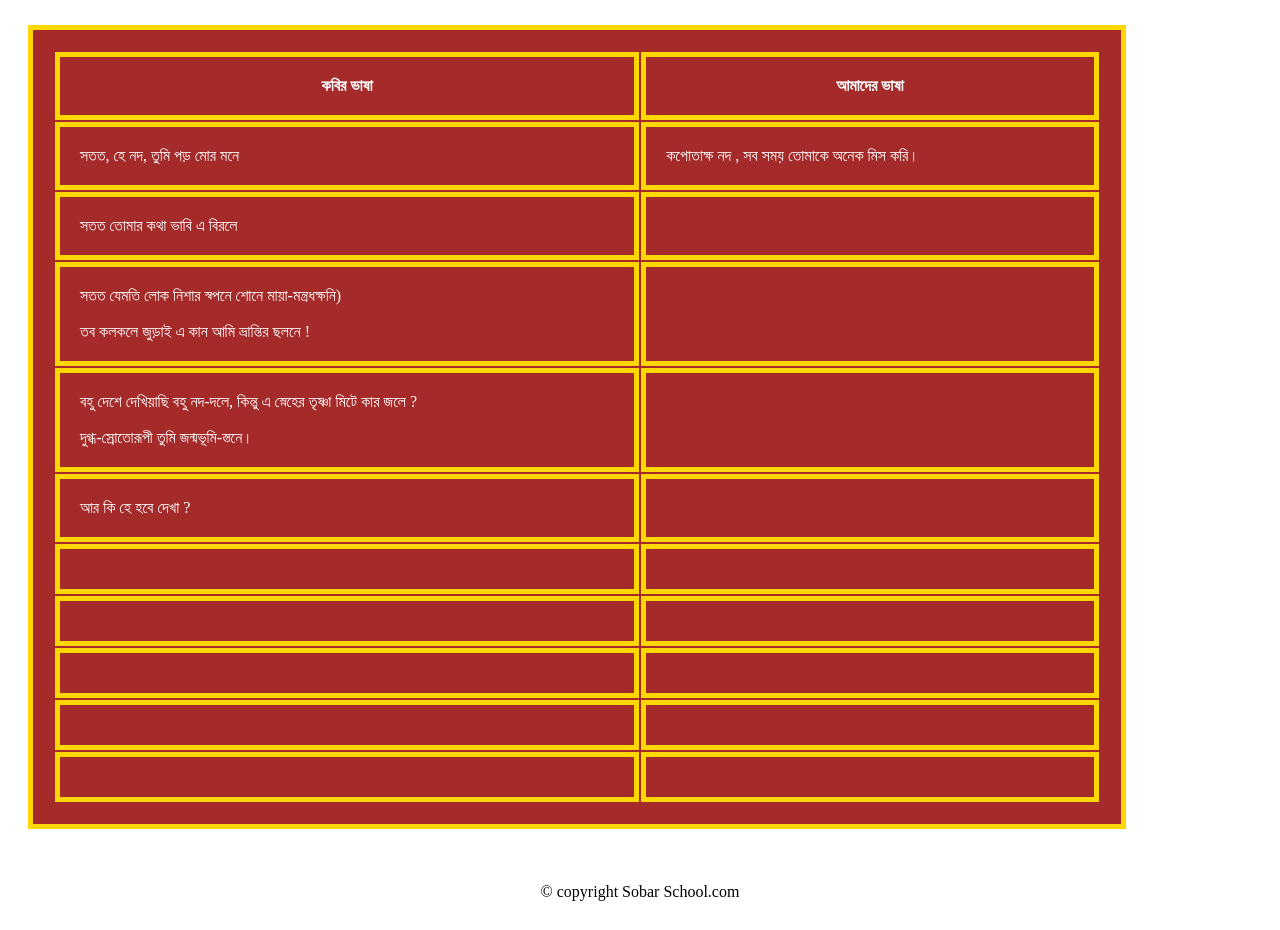
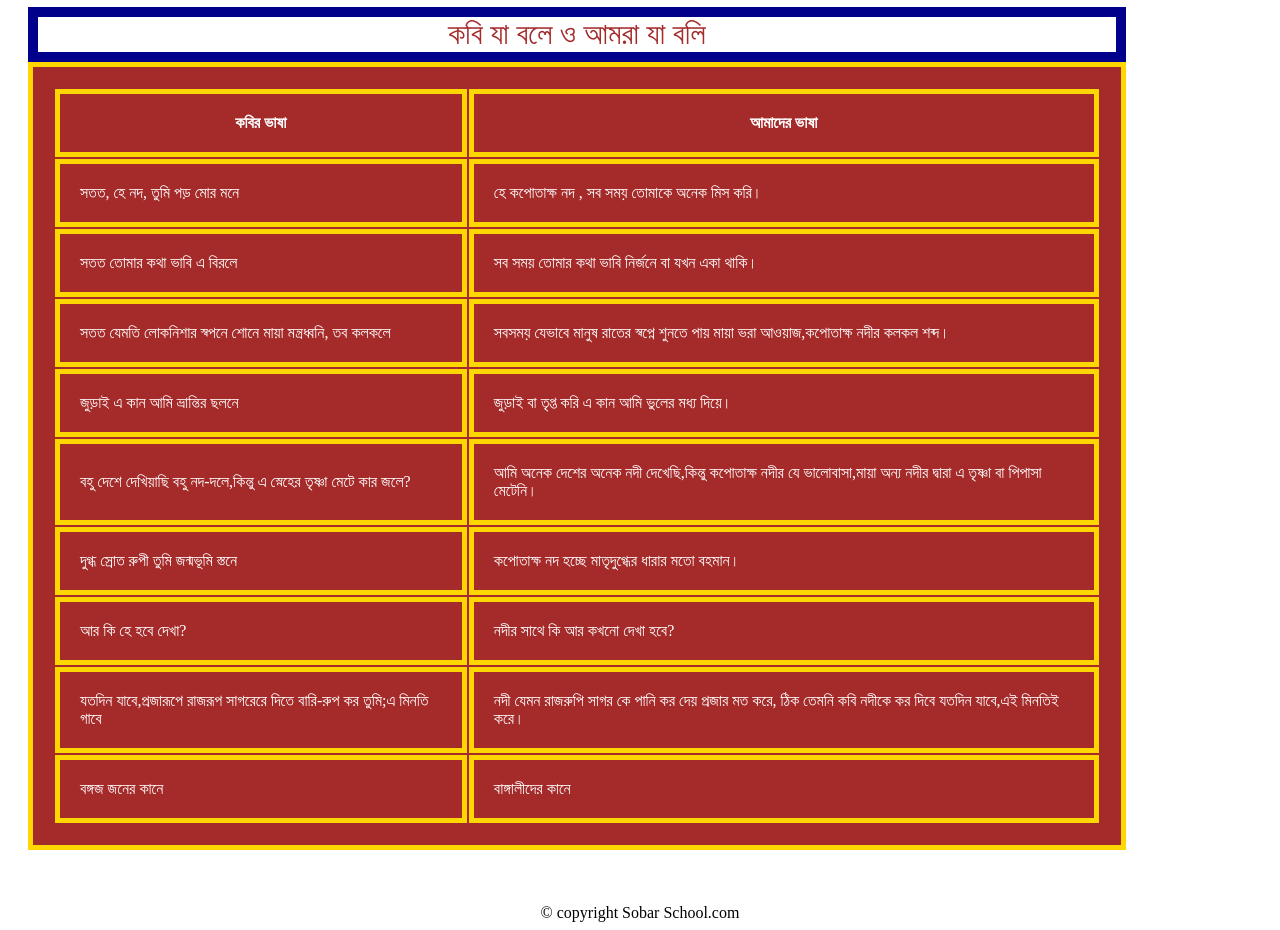
Before and after one commit to ROKUBOSS/Demo-Class, a plain HTML site: page sadhuvschalito.html in a window 1280 px wide. Shown: the part 740-1670 px from the top of the page. Before the commit the page ends 1649 px from the top, so only its background shows below. Drawn offline with Linux system fonts and the light colour scheme.

Commit message:
paragraph adding

```diff
--- a/sadhuvschalito.html
+++ b/sadhuvschalito.html
@@ -47,6 +47,11 @@ table,td,th{
     padding: 20px;
 
 }
+caption{
+  font-size: 30px;
+  color: brown;
+  border: 10px solid darkblue;
+}
 
 @media only screen and (max-width: 620px) {
   /* For mobile phones: */
@@ -77,7 +82,7 @@ table,td,th{
 
   <div class="main">
     <table>
-        <caption>কবি vs আমরা</caption>
+        <caption>কবি যা বলে ও আমরা যা বলি</caption>
         <tr>
             <th>কবির ভাষা</th>
             <th>আমাদের ভাষা
@@ -86,54 +91,42 @@ table,td,th{
         </tr>
         <tr>
         <td>সতত, হে নদ, তুমি পড় মোর মনে</td>
-        <td>কপোতাক্ষ নদ ,  সব সময় তোমাকে অনেক মিস করি।</td>
+        <td>হে কপোতাক্ষ নদ ,  সব সময় তোমাকে অনেক মিস করি।</td>
         </tr>
         <tr>
         <td>সতত তোমার কথা ভাবি এ বিরলে</td>
-        <td></td>
+        <td>সব সময় তোমার কথা ভাবি নির্জনে বা যখন একা থাকি।</td>
         </tr>
         <tr>
-        <td>সতত যেমতি লোক নিশার স্বপনে
-
-            শোনে মায়া-মন্ত্রধক্ষনি) <br><br> তব কলকলে
-
-            জুড়াই এ কান আমি ভ্রান্তির ছলনে !</td>
-        <td></td>
+        <td>সতত যেমতি লোকনিশার স্বপনে শোনে মায়া মন্ত্রধ্বনি, তব কলকলে</td>
+        <td>সবসময় যেভাবে মানুষ রাতের স্বপ্নে শুনতে পায় মায়া ভরা আওয়াজ,কপোতাক্ষ নদীর কলকল শব্দ।</td>
         </tr>
         <tr>
-        <td>বহু দেশে দেখিয়াছি বহু নদ-দলে,
-
-            কিন্তু এ স্নেহের তৃষ্ণা মিটে কার জলে ? <br><br>
-
-            দুগ্ধ-স্রোতোরূপী তুমি জন্মভূমি-স্তনে।
-    </td>
-        <td></td>
+        <td>জুড়াই এ কান আমি ভ্রান্তির ছলনে</td>
+        <td>জুড়াই বা তৃপ্ত করি এ কান আমি ভুলের মধ্য দিয়ে।</td>
         </tr>
         <tr>
 
-        <td>আর কি হে হবে দেখা ?</td>
-        <td></td>
+        <td>বহু দেশে দেখিয়াছি বহু নদ-দলে,কিন্তু এ স্নেহের তৃষ্ণা মেটে কার জলে?</td>
+        <td>আমি অনেক দেশের অনেক নদী দেখেছি,কিন্তু কপোতাক্ষ নদীর যে ভালোবাসা,মায়া অন্য নদীর দ্বারা এ      তৃষ্ণা বা পিপাসা মেটেনি।</td>
         </tr>
         <tr>
-        <td></td>
-        <td></td>
+        <td>দুগ্ধ স্রোত রুপী তুমি জন্মভূমি স্তনে</td>
+        <td>কপোতাক্ষ নদ হচ্ছে মাতৃদুগ্ধের ধারার মতো বহমান।</td>
         </tr>
         <tr>
-        <td></td>
-        <td></td>
+        <td>আর কি হে হবে দেখা?</td>
+        <td>নদীর সাথে কি আর কখনো দেখা হবে?</td>
         </tr>
         <tr>
-        <td></td>
-        <td></td>
+        <td>যতদিন যাবে,প্রজারূপে রাজরূপ সাগরেরে দিতে বারি-রুপ কর তুমি;এ মিনতি গাবে</td>
+        <td>নদী যেমন রাজরুপি সাগর কে পানি কর দেয় প্রজার মত করে, ঠিক তেমনি কবি নদীকে কর  দিবে যতদিন যাবে,এই মিনতিই করে।</td>
         </tr>
         <tr>
-        <td></td>
-        <td></td>
+        <td>বঙ্গজ জনের কানে</td>
+        <td>বাঙ্গালীদের কানে</td>
         </tr>
-        <tr>
-        <td></td>
-        <td></td>
-        </tr>
+
 
         </table>
   </div>
```
